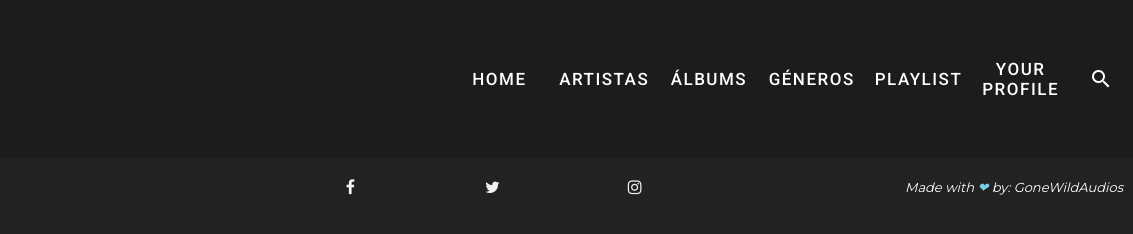
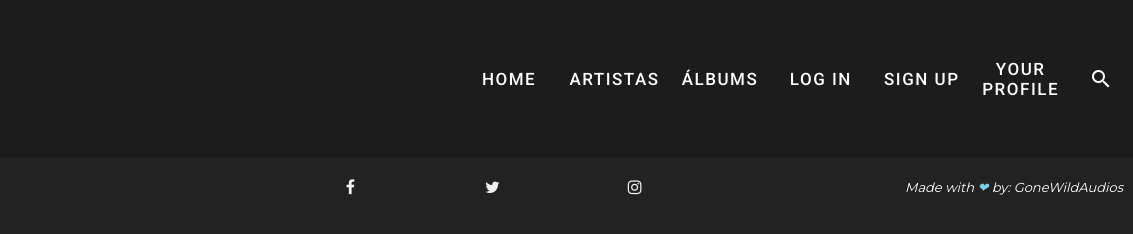
Before and after one commit to nobtc4you/Gonewildaudios, a website: page index.html in a window 1280 px wide. Shown: the full height of the page, 147-1280 px from the left. Drawn offline with Linux system fonts and the light colour scheme.

Commit message:
agrego routes to registrar

```diff
--- a/index.html
+++ b/index.html
@@ -27,8 +27,8 @@
                 <li class="hidden"><a href="index.html">HOME</a></li>
                 <li class="hidden"><a href="artistas.html">ARTISTAS</a></li>
                 <li class="hidden"><a href="albums.html">ÁLBUMS</a></li>
-                <li class="hidden"><a href="generos.html">GÉNEROS</a></li>
-                <li class="hidden"><a href="playlist.html">PLAYLIST</a></li>
+                <li class="hidden"><a href="login.html">LOG IN</a></li>
+                <li class="hidden"><a href="register.html">SIGN UP</a></li>
                 <li class="hidden"><a href="profile.html">YOUR PROFILE</a></li>
                 <li class="hidden"><a href="search.html"><span class="material-icons">search</span></a></li>
               </div>
@@ -41,8 +41,8 @@
                 <a class="nav_text"  href="index.html">HOME</a>
                 <a class="nav_text"  href="artistas.html">ARTISTAS</a>
                 <a class="nav_text"  href="albums.html">ÁLBUMS</a>
-                <a class="nav_text"  href="generos.html">GÉNEROS</a>
-                <a class="nav_text" href="playlist.html">PLAYLIST</a>
+                <a class="nav_text"  href="login.html">LOG IN</a>
+                <a class="nav_text" href="register.html">SIGN UP</a>
                 <a class="nav_text" href="profile.html">YOUR PROFILE</a>
                 <a class="nav_text search-desktop" href="search.html"><span class="material-icons">search</span></a>
             </div>
```
